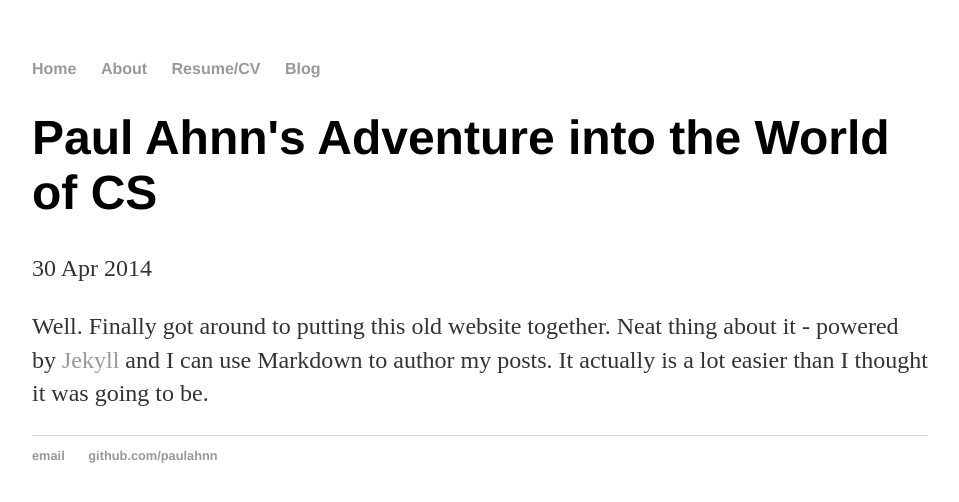
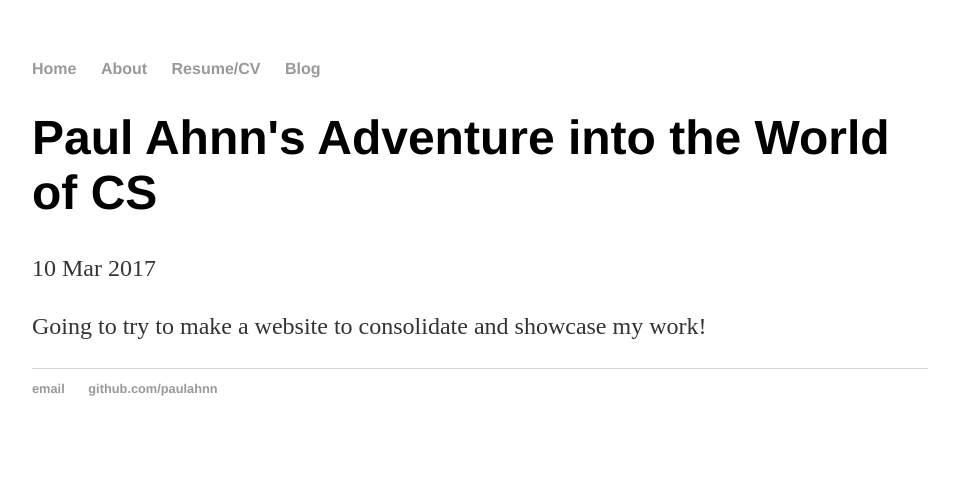
Before and after one commit to paulahnn/paulahnn.github.io, a Jekyll site: the page built from _posts/2017-03-10-Testing-the-waters.md, in a window 1280 px wide. Shown: the top 502 px of the page, without its empty margins (160-1119 px from the left). Built offline with Jekyll 4.4.1, drawn with Linux system fonts in a browser that asks for light colours.

Commit message:
Update 2017-03-10-Testing-the-waters.md

```diff
--- a/_posts/2017-03-10-Testing-the-waters.md
+++ b/_posts/2017-03-10-Testing-the-waters.md
@@ -1,10 +1,7 @@
 ---
 layout: post
 title: "Paul Ahnn's Adventure into the World of CS"
-date: 2014-04-30
+date: 2017-03-10
 ---
 
-Well. Finally got around to putting this old website together.
-Neat thing about it - powered by [Jekyll](http://jekyllrb.com)
-and I can use Markdown to author my posts. It actually is a lot
-easier than I thought it was going to be.
+Going to try to make a website to consolidate and showcase my work!
```
